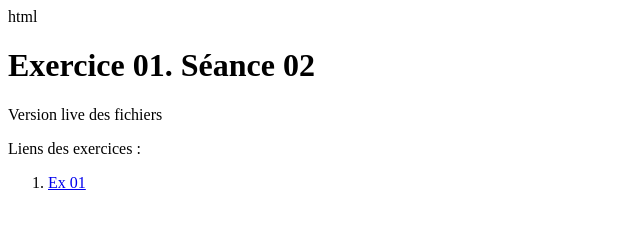
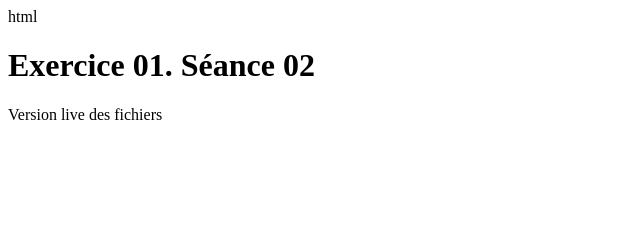
Before and after one commit to LouMeys/Coursdatadesign, a plain HTML site: page ex_01.html in a window 1280 px wide. Shown: the whole page, without its empty margins (0-640 px from the left). Drawn offline with Linux system fonts and the light colour scheme.

Commit message:
Update ex_01.html

```diff
--- a/ex_01.html
+++ b/ex_01.html
@@ -7,12 +7,5 @@ html <html lang="en">
 <body>
     <h1>Exercice 01. Séance 02</h1>
     <p>Version live des fichiers</p>
-    <p>Liens des exercices :</p>
-
-    <ol>
-        <li>
-            <a href="index.html">Ex 01</a>
-        </li>
-    </ol>
 </body>
 </html>
```
